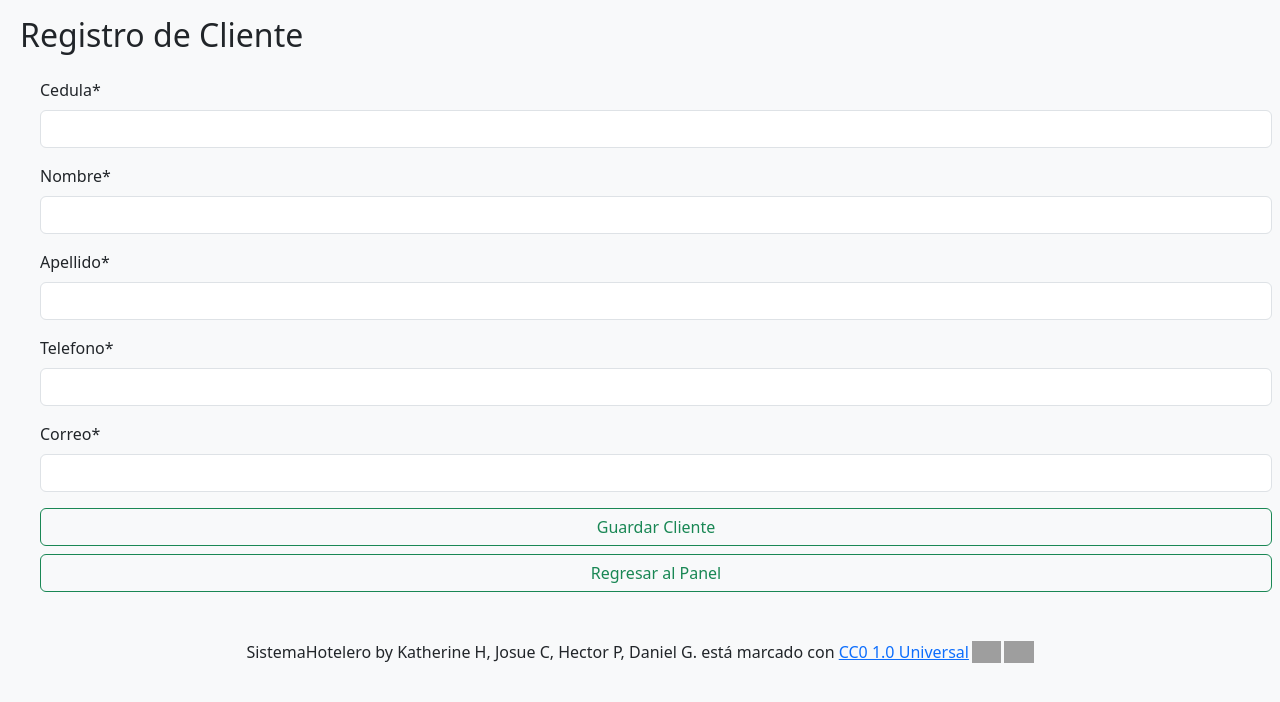
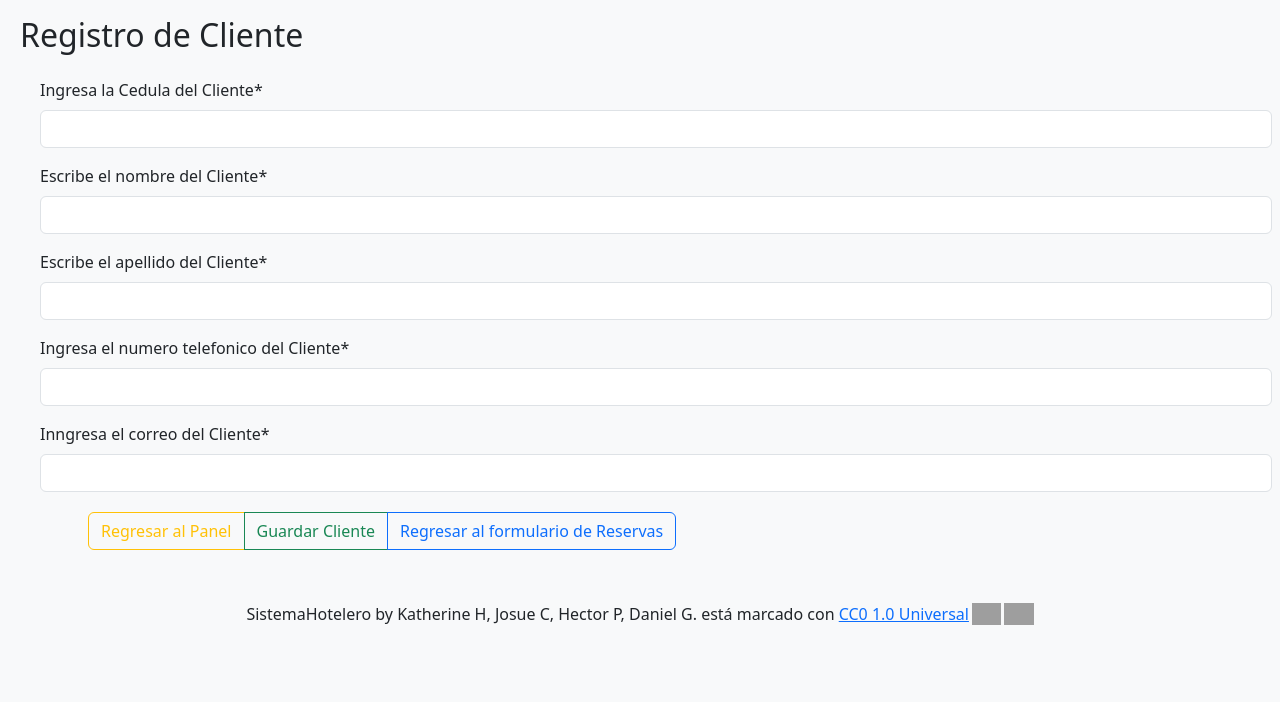
Before and after one commit to kathyhernndez/SistemaHoteleroDjango, a Django app: page /recep/registrarCliente/ in a window 1280 px wide. Shown: the part 56-758 px from the top of the page. Run offline with Django 4.2, Linux system fonts and the light colour scheme; the visitor is signed in with stand-in values (Sample User, id 1); some libraries are stand-ins or nearby versions; grey boxes are pictures that could not be loaded.

Commit message:
modificaciones a los formularios

```diff
--- a/recep/models.py
+++ b/recep/models.py
@@ -9,11 +9,11 @@ from .choices import *
 
 class Cliente(models.Model):
     id = models.AutoField(primary_key=True)
-    cedula = models.IntegerField(max_length=9, unique=True)
-    nombre = models.CharField(max_length=15)
-    apellido = models.CharField(max_length=15)
-    telefono = models.CharField(max_length=12)
-    correo = models.EmailField(max_length=50)
+    cedula = models.IntegerField(max_length=9, unique=True, verbose_name="Ingresa la Cedula del Cliente")
+    nombre = models.CharField(max_length=15, verbose_name="Escribe el nombre del Cliente")
+    apellido = models.CharField(max_length=15, verbose_name="Escribe el apellido del Cliente")
+    telefono = models.CharField(max_length=12, verbose_name="Ingresa el numero telefonico del Cliente")
+    correo = models.EmailField(max_length=50, verbose_name="Inngresa el correo del Cliente")
 
     def __str__(self):
         txt = "{0} {1}, Cedula: V-{2}"
--- a/recep/templates/clienteForms.html
+++ b/recep/templates/clienteForms.html
@@ -17,9 +17,10 @@
 
       {{ form| crispy }}
 
-      <div clas="form-group py-5">
-        <button type="submit" class="btn btn-outline-success btn-block text-bg-black">Guardar Cliente</button>
-        <a type="button" href="http://127.0.0.1:8000/recep/homeReserva" class="btn btn-outline-success btn-block text-bg-black">Regresar al Panel</a>
+      <div class="btn-group mx-5 py-1">
+        <a class="btn btn btn-outline-warning" href="ttp://127.0.0.1:8000/recep/homeReserva" role="button">Regresar al Panel</a>
+        <input class="btn btn-outline-success" type="submit" value="Guardar Cliente">
+        <a class="btn btn btn-outline-primary" href="{% url 'registrarReserva' %}" role="button">Regresar al formulario de Reservas</a>
       </div>
     </form>
 
--- a/recep/views.py
+++ b/recep/views.py
@@ -36,6 +36,7 @@
         form = ReservaForm(request.POST)
         if form.is_valid():
             form.save()
+            messages.success(request, 'La Reserva ha sido creada.')
             return redirect('homeReserva')
     else:
         form = ReservaForm(initial={'habitacion': request.GET.get('habitacion.id')})
@@ -67,6 +68,7 @@
 
 
             reserva.save()
+            messages.success(request, 'La Reserva ha sido actualizada')
             return redirect('homeReserva')
 
         else:
--- a/tablero/templates/formHabitacion.html
+++ b/tablero/templates/formHabitacion.html
@@ -14,8 +14,8 @@
       {{ form| crispy }}
 
       <div class="btn-group mx-5 py-1">
-        <button type="submit" id="liveAlertBtn" class="btn btn-outline-success btn-block text-bg-black">Crear Habitacion</button>
-        <a type="button" href="http://127.0.0.1:8000/tablero/appTablero" class="btn btn-outline-success btn-block text-bg-black">Regresar al Tablero</a>
+        <a class="btn btn btn-outline-primary" href="http://127.0.0.1:8000/tablero/appTablero" role="button">Regresar al Tablero</a>
+        <input class="btn btn-outline-success" type="submit" value="Crear Habitacion">
       </div>
     </form>
 
--- a/tablero/views.py
+++ b/tablero/views.py
@@ -30,6 +30,7 @@ def registrarHabitacion(request):
         if form.is_valid():
             print("valido")
             form.save()
+            messages.success(request, 'La Hbitacion ha sido creada.')
             return redirect('appTablero')
         else:
             print("Invalido")
```
Also changed, not shown: recep/templates/formReserva.html (+4 -4 lines).
